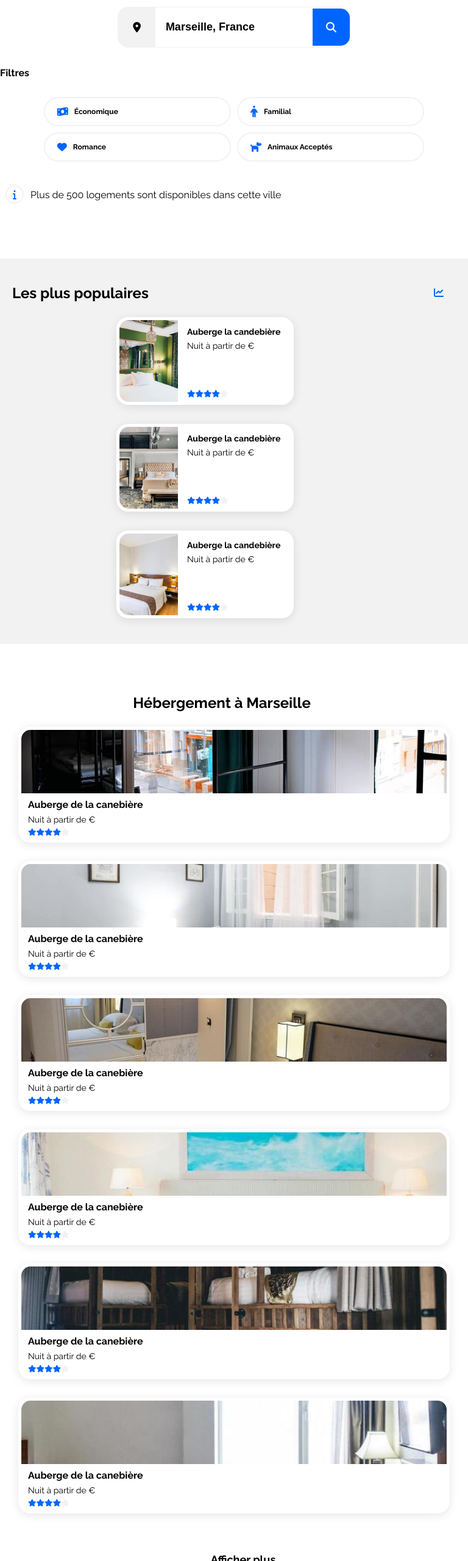
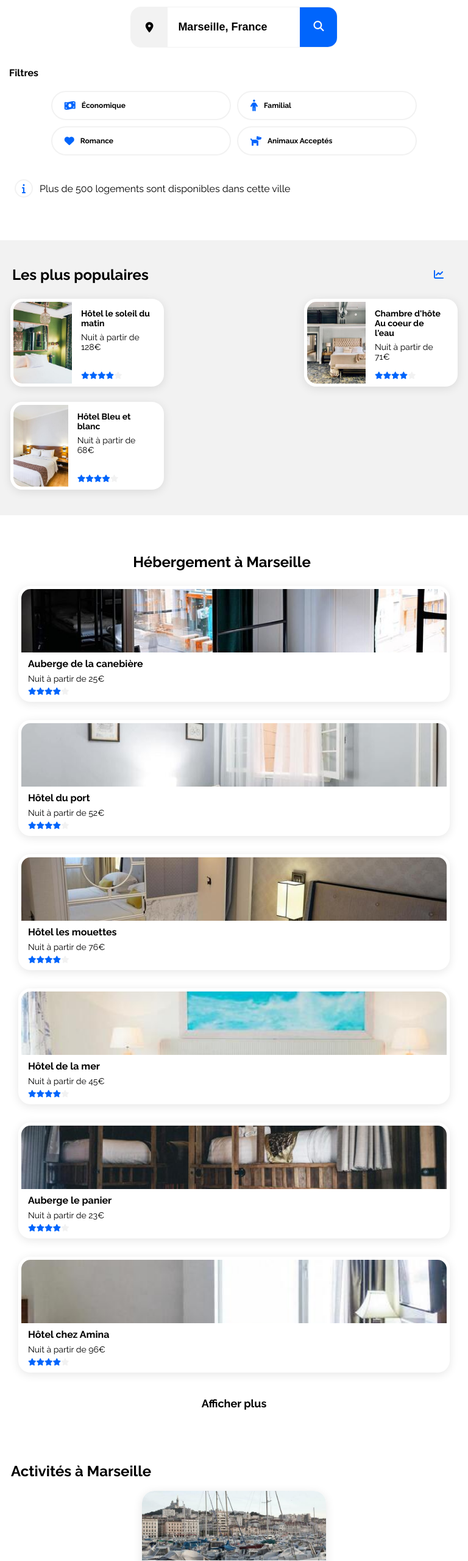
Before and after one commit to waldenwilson/P2, a plain HTML site: page index.html in a window 768 px wide. Shown: the part 240-2800 px from the top of the page at 61% size. Drawn offline with Linux system fonts and the light colour scheme.

Commit message:
responsive de tablette et mobile

```diff
--- a/css/style.css
+++ b/css/style.css
@@ -4,8 +4,8 @@ body {
     max-width: 1400px;
     margin: auto;
     font-size: 16px;
-    padding-left: 15px;
-    padding-right: 15px;
+    padding-left: 50px;
+    padding-right: 50px;
 
 }
 
@@ -40,6 +40,8 @@ h1 {
     width: 246px;
     border: 5px solid white;
     border-radius: 20px 20px 0px 0px;
+    object-fit: cover;
+
 
 }
 
@@ -50,13 +52,13 @@ h1 {
     gap: 7px;
     margin: 4px 16px 11px 16px;
 
+
 }
 
 
 .card h3 {
     font-size: 16px;
     font-weight: 700;
-
 }
 
 
@@ -93,26 +95,29 @@ h1 {
 
 /*////////////////////CARD ACTIVITY*/
 
+.activité-marseille__card-main {
+    display: flex;
+    justify-content: space-between;
+    gap: 15px;
+}
+
 .activité-marseille__card-main img {
     border-radius: 20px 20px 0px 0px;
-    border: none;
-    height: 389px;
-    width: 302px;
-    object-fit: cover;
-   }
-
+    border: unset;
+    height: 390px;
+    width: 100%;
+}
 
 .activité-marseille__card-main h3 {
-    font-size: 16px;
+    font-size: 15px;
     font-weight: 700;
-    margin: 20px 19px 21px 19px;
+    padding: 20px 19px 21px 19px;
+}
 
-}
-.activité-marseille__card-main {
-    display: flex;
-    flex-wrap: wrap;
-    justify-content: space-between;
-    gap: 15px;
+.activité-marseille__card-main .card  {
+    overflow-clip-margin: content-box;
+    overflow: clip;
+    width: 302px;
 }
 
 
@@ -129,7 +134,6 @@ h1 {
     height: 144px;
     max-width: 137px;
     border-radius: 20px 1px 1px 20px;
-    object-fit: cover;
 
 }
 
@@ -232,8 +236,6 @@ h1 {
     font-size: 17px;
     color: #0065FC;
     display: flex;
-    flex-direction: row;
-    align-items: center;
     background-color: white;
     width: fit-content;
     border-radius: 17px;
@@ -285,10 +287,7 @@ h1 {
     border-top-right-radius: 15px;
     border-bottom-right-radius: 15px;
     padding: 22px;
-    gap: 10px;
-    font-weight: 700;
-
-}
+    }
 
 
 .text-input-area:active {
@@ -410,7 +409,6 @@ padding-top: 47px;
 
 .les-plus-populaires .card {
     flex-direction: row;
-    width: fit-content;
 }
 
 .les-plus-populaires__card-main__title {
@@ -468,6 +466,7 @@ padding-top: 47px;
     font-weight: 700;
     margin-top: 40px;
     margin-left: 30px;
+    padding-bottom: 20px;
 }
 
 
@@ -488,6 +487,7 @@ footer {
     margin-top: 60px;
     background-color: #f2f2f2;
     display: flex;
+    gap: 200px;
 }
 
 footer ul {
@@ -513,23 +513,28 @@ footer h3{
 @media screen and (min-width: 768px) and (max-width: 992px) {
     .premiere-section {
         flex-direction: column;
+        gap: 20px;
     }
-       .les-plus-populaires h3 {
+
+    .les-plus-populaires h3 {
         font-size: 16px;
     }
     .les-plus-populaires__card-main .card {
-        min-width: 252px;
+        min-width: 232px;
+        max-width: 252px;
+
     }
     .les-plus-populaires__card-main {
         flex-direction: row;
         flex-wrap: wrap;
-        gap: 31px;
+        justify-content: space-between;        gap: 25px;
         padding-bottom: 42px;
+        max-width: 880px;
     }
 
     .les-plus-populaires {
         max-width: 880px;
-        margin-top: 50px;
+        margin-top: 30px;
     }
     .les-plus-populaires .card__description h3 {
         font-size: 14px;
@@ -541,11 +546,8 @@ footer h3{
         width: 106px;
     }
 
-    footer {
-        flex-direction: column;
-    }
     #h3afficherplus {
-        padding-top: 25px;
+        margin-bottom: 25px;
     }
     .filter-bar {
         gap: 30px;
@@ -553,6 +555,10 @@ footer h3{
     footer {
         gap: 70px;
     }
+    .activité-marseille__card-main img {
+               height: 211px;
+    }
+
 }
 
 
@@ -594,13 +600,21 @@ footer h3{
         text-align: center;
     }
 
+    footer ul {
+        margin-bottom: unset
+    }
+
     .premiere-section {
         flex-direction: column-reverse;
     }
 
     footer {
         flex-direction: column ;
+        gap: 20px;
 
+    }
+    footer div {
+        padding-left: 70px;
     }
 
     .input-main-location p {
@@ -617,10 +631,16 @@ footer h3{
         margin-top: 36px;
     }
 
+    .text-input-area {
+        width: 200px;
+    }
+
+
     .filter-bar {
         display: flex;
         flex-direction: column;
         align-items: flex-start;
+        gap: 20px;
             }
     .filter-butons {
         flex-wrap: wrap;
@@ -656,17 +676,34 @@ footer h3{
     }
     .hebergement-a-marseille__card-main img {
         width: 100%;
-        object-fit: cover;
 
     }
 
     .activité-marseille__card-main {
-        justify-content: center;
+        flex-direction: column;
+        align-items: center;
     }
+    .activité-marseille__card-main img {
+        height: 114px;
+}
 
     .hebergement-a-marseille h2 {
         padding-left: unset;
         padding-right: 40px;
     }
 
+    .one {
+        padding-left: 15px;
+        padding-right: 15px
+    }
+
+    .seconde-section h2 {
+        margin-left: 18px;
+    }
+
+    #h3afficherplus {
+        margin-left: unset;
+        }
+
+
 }
--- a/index.html
+++ b/index.html
@@ -1,5 +1,6 @@
 <!DOCTYPE html>
 <html lang="fr">
+
 <head>
     <meta charset="UTF-8">
     <meta http-equiv="X-UA-Compatible" content="IE=edge">
@@ -37,6 +38,7 @@
 
     <main>
 
+        <section class="one">
             <section class="introduction">
 
                 <h1>Trouvez votre hébergement pour des vacances de rêve</h1>
@@ -45,7 +47,7 @@
             </section>
 
 
-                <section class="input-main-location ">
+            <form class="input-main-location ">
 
                 <i class="fa-solid fa-location-dot input-main-location__location-dot"></i>
                 <input type="text" value="Marseille, France" class="text-input-area">
@@ -54,11 +56,7 @@
                     <p>Rechercher</p>
                 </div>
 
-
-
-
-
-                </section>
+            </form>
 
 
             <section class="filter-bar">
@@ -101,8 +99,9 @@
                 <i class="fa-solid fa-info infologo"></i>
                 <p>Plus de 500 logements sont disponibles dans cette ville</p>
             </div>
+        </section>
 
-                <section class="premiere-section" >
+        <section class="premiere-section">
 
             <section class="hebergement-a-marseille">
 
@@ -112,7 +111,7 @@
                         <img src="assets/hebergements/4_small/marcus-loke-WQJvWU_HZFo-unsplash.jpg">
                         <div class="card__description">
                             <h3>Auberge de la canebière</h3>
-                                    <p>Nuit à partir de €</p>
+                            <p>Nuit à partir de 25€</p>
                             <div class="eval-stars">
                                 <i class="fa-solid fa-star eval-stars__star1"></i>
                                 <i class="fa-solid fa-star eval-stars__star2"></i>
@@ -130,10 +129,11 @@
 
 
                     <div class="card">
-                                <img src="assets/hebergements/4_small/fred-kleber-gTbaxaVLvsg-unsplash.jpg" alt="bell appartement">
+                        <img src="assets/hebergements/4_small/fred-kleber-gTbaxaVLvsg-unsplash.jpg"
+                            alt="bell appartement">
                         <div class="card__description">
-                                    <h3>Auberge de la canebière</h3>
-                                    <p>Nuit à partir de €</p>
+                            <h3>Hôtel du port</h3>
+                            <p>Nuit à partir de 52€</p>
                             <div class="eval-stars">
                                 <i class="fa-solid fa-star eval-stars__star1"></i>
                                 <i class="fa-solid fa-star eval-stars__star2"></i>
@@ -151,10 +151,11 @@
 
 
                     <div class="card">
-                                <img src="assets/hebergements/4_small/reisetopia-B8WIgxA_PFU-unsplash.jpg" alt="bell appartement">
+                        <img src="assets/hebergements/4_small/reisetopia-B8WIgxA_PFU-unsplash.jpg"
+                            alt="bell appartement">
                         <div class="card__description">
-                                    <h3>Auberge de la canebière</h3>
-                                    <p>Nuit à partir de €</p>
+                            <h3>Hôtel les mouettes</h3>
+                            <p>Nuit à partir de 76€</p>
                             <div class="eval-stars">
                                 <i class="fa-solid fa-star eval-stars__star1"></i>
                                 <i class="fa-solid fa-star eval-stars__star2"></i>
@@ -172,10 +173,11 @@
 
 
                     <div class="card">
-                                <img src="assets/hebergements/4_small/annie-spratt-Eg1qcIitAuA-unsplash.jpg" alt="bell appartement">
+                        <img src="assets/hebergements/4_small/annie-spratt-Eg1qcIitAuA-unsplash.jpg"
+                            alt="bell appartement">
                         <div class="card__description">
-                                    <h3>Auberge de la canebière</h3>
-                                    <p>Nuit à partir de €</p>
+                            <h3>Hôtel de la mer</h3>
+                            <p>Nuit à partir de 45€</p>
                             <div class="eval-stars">
                                 <i class="fa-solid fa-star eval-stars__star1"></i>
                                 <i class="fa-solid fa-star eval-stars__star2"></i>
@@ -193,10 +195,11 @@
 
 
                     <div class="card">
-                                <img src="assets/hebergements/4_small/nicate-lee-kT-ZyaiwBe0-unsplash.jpg" alt="bell appartement">
+                        <img src="assets/hebergements/4_small/nicate-lee-kT-ZyaiwBe0-unsplash.jpg"
+                            alt="bell appartement">
                         <div class="card__description">
-                                    <h3>Auberge de la canebière</h3>
-                                    <p>Nuit à partir de €</p>
+                            <h3>Auberge le panier</h3>
+                            <p>Nuit à partir de 23€</p>
                             <div class="eval-stars">
                                 <i class="fa-solid fa-star eval-stars__star1"></i>
                                 <i class="fa-solid fa-star eval-stars__star2"></i>
@@ -214,10 +217,11 @@
 
 
                     <div class="card">
-                                <img src="assets/hebergements/4_small/febrian-zakaria-M6S1WvfW68A-unsplash.jpg" alt="bell appartement">
+                        <img src="assets/hebergements/4_small/febrian-zakaria-M6S1WvfW68A-unsplash.jpg"
+                            alt="bell appartement">
                         <div class="card__description">
-                                    <h3>Auberge de la canebière</h3>
-                                    <p>Nuit à partir de €</p>
+                            <h3>Hôtel chez Amina</h3>
+                            <p>Nuit à partir de 96€</p>
                             <div class="eval-stars">
                                 <i class="fa-solid fa-star eval-stars__star1"></i>
                                 <i class="fa-solid fa-star eval-stars__star2"></i>
@@ -246,11 +250,12 @@
                 </div>
                 <div class="les-plus-populaires__card-main">
                     <div class="card">
-                                <img src="assets/hebergements/4_small/emile-guillemot-Bj_rcSC5XfE-unsplash.jpg" alt="le luxeeeeee">
+                        <img src="assets/hebergements/4_small/emile-guillemot-Bj_rcSC5XfE-unsplash.jpg"
+                            alt="le luxeeeeee">
                         <div class="card__description">
                             <div class="card__description__txt">
-                                        <h3>Auberge la candebière</h3>
-                                        <p>Nuit à partir de €</p>
+                                <h3>Hôtel le soleil du matin</h3>
+                                <p>Nuit à partir de 128€</p>
                             </div>
                             <div class="eval-stars">
                                 <i class="fa-solid fa-star eval-stars__star1"></i>
@@ -267,8 +272,8 @@
                         <img src="assets/hebergements/4_small/aw-creative-VGs8z60yT2c-unsplash.jpg" alt="le luxeeeeee">
                         <div class="card__description">
                             <div class="card__description__txt">
-                                        <h3>Auberge la candebière</h3>
-                                        <p>Nuit à partir de €</p>
+                                <h3>Chambre d'hôte Au coeur de l'eau</h3>
+                                <p>Nuit à partir de 71€</p>
                             </div>
                             <div class="eval-stars">
                                 <i class="fa-solid fa-star eval-stars__star1"></i>
@@ -282,11 +287,12 @@
 
                     </div>
                     <div class="card">
-                                <img src="assets/hebergements/4_small/febrian-zakaria-sjvU0THccQA-unsplash.jpg" alt="le luxeeeeee">
+                        <img src="assets/hebergements/4_small/febrian-zakaria-sjvU0THccQA-unsplash.jpg"
+                            alt="le luxeeeeee">
                         <div class="card__description">
                             <div class="card__description__txt">
-                                        <h3>Auberge la candebière</h3>
-                                        <p>Nuit à partir de €</p>
+                                <h3>Hôtel Bleu et blanc</h3>
+                                <p>Nuit à partir de 68€</p>
                             </div>
                             <div class="eval-stars">
                                 <i class="fa-solid fa-star eval-stars__star1"></i>
@@ -310,20 +316,24 @@
             <h2>Activités à Marseille</h2>
             <div class="activité-marseille__card-main">
                 <div class="card">
-                            <img src="assets/activites/4_small/reno-laithienne-QUgJhdY5Fyk-unsplash.jpg" alt="j'adore cette activité qu'elle est bien">
-                            <h3>La bone mère</h3>
+                    <img src="assets/activites/4_small/reno-laithienne-QUgJhdY5Fyk-unsplash.jpg"
+                        alt="j'adore cette activité qu'elle est bien">
+                    <h3>Vieux port</h3>
                 </div>
                 <div class="card">
-                            <img src="assets/activites/4_small/paul-hermann-QFTrLdQIRhI-unsplash.jpg" alt="j'adore cette activité qu'elle est bien">
-                            <h3>La bone mère</h3>
+                    <img src="assets/activites/4_small/paul-hermann-QFTrLdQIRhI-unsplash.jpg"
+                        alt="j'adore cette activité qu'elle est bien">
+                    <h3>Fort de Pomègues</h3>
                 </div>
                 <div class="card">
-                            <img src="assets/activites/4_small/kilyan-sockalingum-NR8-cBCN3aI-unsplash.jpg" alt="j'adore cette activité qu'elle est bien">
-                            <h3>La bone mère</h3>
+                    <img src="assets/activites/4_small/kilyan-sockalingum-NR8-cBCN3aI-unsplash.jpg"
+                        alt="j'adore cette activité qu'elle est bien">
+                    <h3>Parc national des Calanques</h3>
                 </div>
                 <div class="card">
-                            <img src="assets/activites/4_small/florian-wehde-xW9e8gdotxI-unsplash.jpg" alt="j'adore cette activité qu'elle est bien">
-                            <h3>La bone mère</h3>
+                    <img src="assets/activites/4_small/florian-wehde-xW9e8gdotxI-unsplash.jpg"
+                        alt="j'adore cette activité qu'elle est bien">
+                    <h3>Notre Dame de La Garde</h3>
                 </div>
             </div>
 
@@ -358,4 +368,5 @@
         </div>
     </footer>
 </body>
+
 </html>
```
Also changed, not shown: 1 other file. Lines whose indentation alone changed are shown as unchanged.
